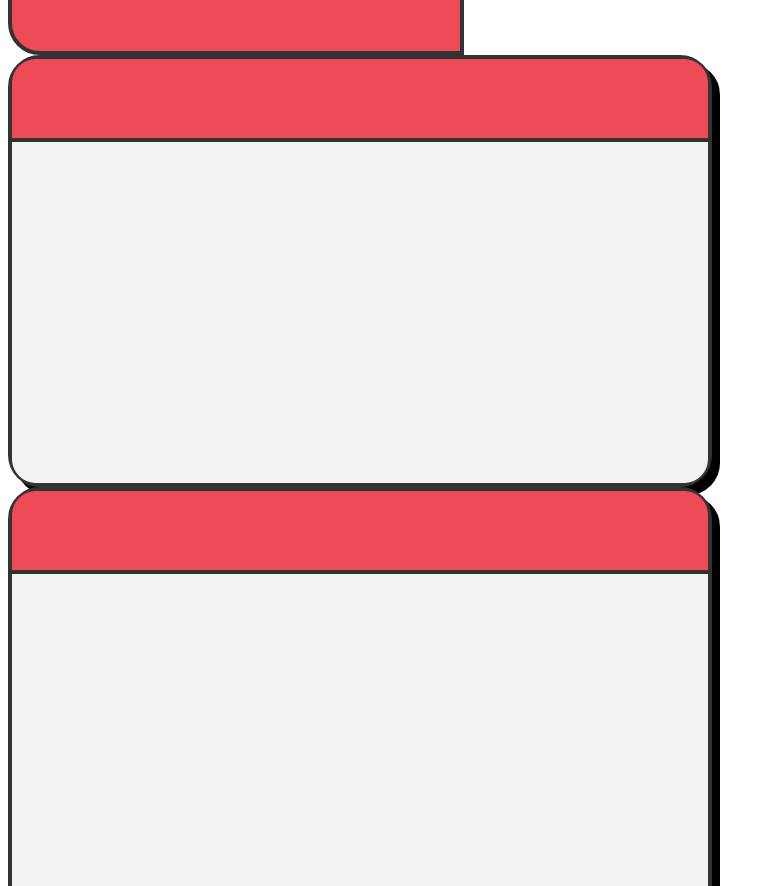
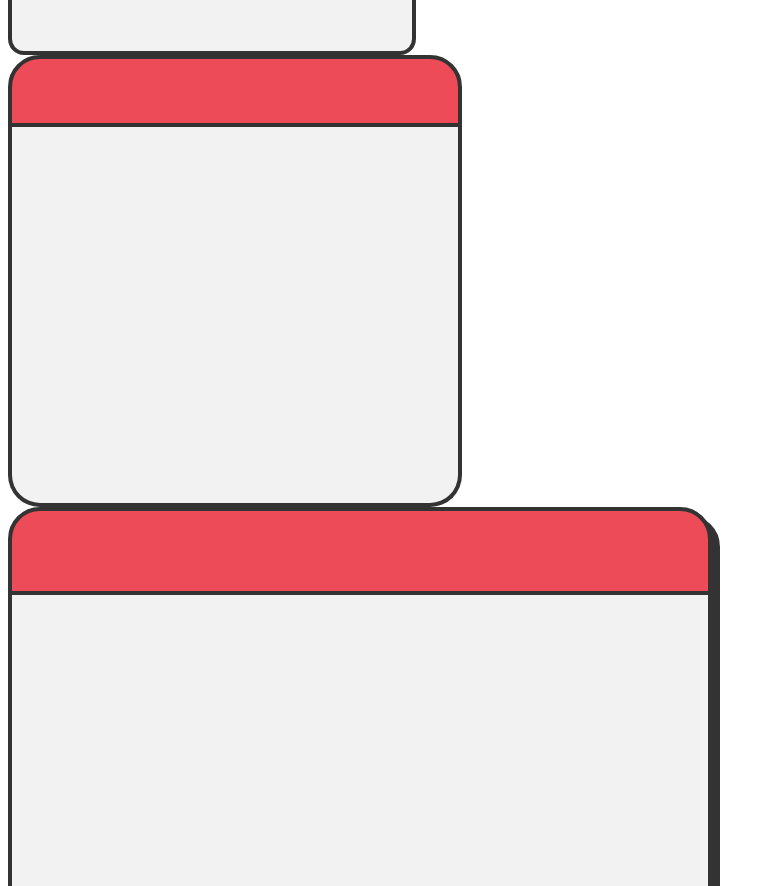
Before and after one commit to ICEI-PUC-Minas-PMV-ADS/pmv-ads-2023-1-e4-proj-infra-t3-grupo5-planner, a React (Create React App) app in the folder frontend/: page / in a window 1280 px wide. Shown: the part 209-1095 px from the top of the page, without its empty margins (0-775 px from the left). Built offline with nearby package versions, Linux system fonts and the light colour scheme.

Commit message:
Finalização do Micro component Box

```diff
--- a/frontend/src/App.js
+++ b/frontend/src/App.js
@@ -1,22 +1,31 @@
 import Box from "./components/Box/Box";
-import Card from "./components/Card/Card.styled";
+import {
+  WhiteBox,
+  RedBox,
+  WidgetBox,
+  ModalWhiteBox,
+  ModalRedBox,
+  ModalBox,
+} from "./components/Box/Box.styled";
 
 function App() {
   return (
     <div className="App">
       <header className="App-header">
-        <Box id="box-header" />
-        <Box id="box-widget-content" />
-        <Box id="box-moods" />
-        <Card id="card-modal">
-          <div className="cima"></div>
-          <div className="baixo"></div>
-        </Card>
-        <Card id="card-widget">
-          <div className="cima"></div>
-          <div className="baixo"></div>
-        </Card>
+        <Box id="HeaderBox" />
       </header>
+      <Box id="MoodsBox" />
+      <Box id="WidgetContentBox" />
+
+      <WidgetBox>
+        <RedBox />
+        <WhiteBox />
+      </WidgetBox>
+
+      <ModalBox>
+        <ModalRedBox />
+        <ModalWhiteBox />
+      </ModalBox>
     </div>
   );
 }
--- a/frontend/src/components/Box/Box.styled.js
+++ b/frontend/src/components/Box/Box.styled.js
@@ -4,54 +4,80 @@ import { toRem } from "../../utils/toRem";
 const Box = styled.div`
   display: flex;
   flex-direction: row;
-  align-items: flex-start;
-  background-color: #f2f2f2;
-  border: 4px solid #333333;
 
-  &.box-widget-content {
-    width: ${toRem(400)};
-    height: ${toRem(72)};
-    border-radius: ${toRem(16)};
-  }
-
-  &.box-header {
+  &.HeaderBox {
     width: ${toRem(1440)};
     height: ${toRem(80)};
     border-radius: ${toRem(0)} ${toRem(0)} ${toRem(32)} ${toRem(32)};
+    background-color: #333333;
+    border: 4px solid #333333;
   }
-
-  &.box-moods {
+  &.MoodsBox {
     width: ${toRem(448)};
     height: ${toRem(80)};
     border-radius: ${toRem(32)} ${toRem(0)} ${toRem(0)} ${toRem(32)};
     background-color: #ed4b58;
+    border: 4px solid #333333;
   }
 
-  // CRIAR COMPONENTE DE BOX COM 2 RETANGULOS
+  &.WidgetContentBox {
+    width: ${toRem(400)};
+    height: ${toRem(72)};
+    border-radius: ${toRem(16)};
+    background-color: #f2f2f2;
+    border: ${toRem(4)} solid #333333;
+  }
+`;
 
-  //   &.box-card {
-  //     width: 696px;
-  //     height: 424px;
+export const WidgetBox = styled.div`
+  display: flex;
+  flex-direction: column;
+  align-items: flex-start;
+`;
 
-  //     & > div {
-  //       height: 50%;
-  //       background-color: red;
-  //     }
+export const WhiteBox = styled.div`
+  width: ${toRem(446)};
+  height: ${toRem(376)};
+  background: #f2f2f2;
+  border-top: none;
+  border-bottom: ${toRem(4)} solid #333333;
+  border-left: ${toRem(4)} solid #333333;
+  border-right: ${toRem(4)} solid #333333;
+  border-radius: ${toRem(0)} ${toRem(0)} ${toRem(32)} ${toRem(32)};
+`;
 
-  //     .cima {
-  //       width: 100%;
-  //       height: 80px;
-  //       background-color: red;
-  //       border-radius: 32px 32px 0px 0px;
-  //     }
+export const RedBox = styled.div`
+  width: ${toRem(446)};
+  height: ${toRem(64)};
+  background: #ed4b58;
+  border: ${toRem(4)} solid #333333;
+  border-radius: ${toRem(32)} ${toRem(32)} ${toRem(0)} ${toRem(0)};
+`;
 
-  //     & .baixo {
-  //       width: 100%;
-  //       height: 64px;
-  //       background-color: white;
-  //       border-radius: 0px 0px 32px 32px;
-  //     }
-  //   }
+export const ModalBox = styled.div`
+  display: flex;
+  flex-direction: column;
+  align-items: flex-start;
+  filter: drop-shadow(${toRem(8)} ${toRem(8)} ${toRem(0)} #333333);
+`;
+
+export const ModalWhiteBox = styled.div`
+  width: ${toRem(696)};
+  height: ${toRem(352)};
+  background: #f2f2f2;
+  border-top: none;
+  border-bottom: ${toRem(4)} solid #333333;
+  border-left: ${toRem(4)} solid #333333;
+  border-right: ${toRem(4)} solid #333333;
+  border-radius: ${toRem(0)} ${toRem(0)} ${toRem(32)} ${toRem(32)};
+`;
+
+export const ModalRedBox = styled.div`
+  width: ${toRem(696)};
+  height: ${toRem(80)};
+  background: #ed4b58;
+  border: ${toRem(4)} solid #333333;
+  border-radius: ${toRem(32)} ${toRem(32)} ${toRem(0)} ${toRem(0)};
 `;
 
 export default Box;
--- a/frontend/src/components/Card/Card.styled.js
+++ /dev/null
@@ -1,56 +0,0 @@
-import styled from "styled-components";
-import { toRem } from "../../utils/toRem";
-
-const Card = styled.div`
-  display: flex;
-  flex-direction: column;
-  align-items: flex-start;
-  background-color: #f2f2f2;
-  border: 4px solid #333333;
-  height: 424px;
-  width: 696px;
-  border-radius: 32px 32px;
-  filter: drop-shadow(8px 8px 0px #000000);
-
-  & > div {
-    // height: 50%;
-  }
-
-  .cima {
-    width: 696px;
-    height: 80px;
-    background-color: #ed4b58;
-    border-radius: 24px 24px 0px 0px;
-    border-bottom: 4px solid #333333;
-  }
-
-  .baixo {
-    width: 100%;
-    height: 344px;
-    background-color: #f2f2f2;
-    border-radius: 0px 0px 24px 24px;
-  }
-
-  // TENTATIVA DE MODIFICAR O CARD - Testando
-
-  &.card-widget {
-    width: 380px;
-
-    .cima {
-      width: 696px;
-      height: 80px;
-      background-color: #ed4b58;
-      border-radius: 24px 24px 0px 0px;
-      border-bottom: 4px solid #333333;
-    }
-
-    .baixo-widget {
-      width: 100%;
-      height: 344px;
-      background-color: #f2f2f2;
-      border-radius: 0px 0px 24px 24px;
-    }
-  }
-`;
-
-export default Card;
--- a/frontend/src/utils/toRem.js
+++ b/frontend/src/utils/toRem.js
@@ -1,3 +1,3 @@
 export const toRem = (px) => {
-    return `${px / 16}rem`;
+  return `${px / 16}rem`;
 };
```
Also changed, not shown: frontend/src/components/Card/Card.jsx (deleted, +0 -8 lines), frontend/src/index.js (+4 -5 lines).
